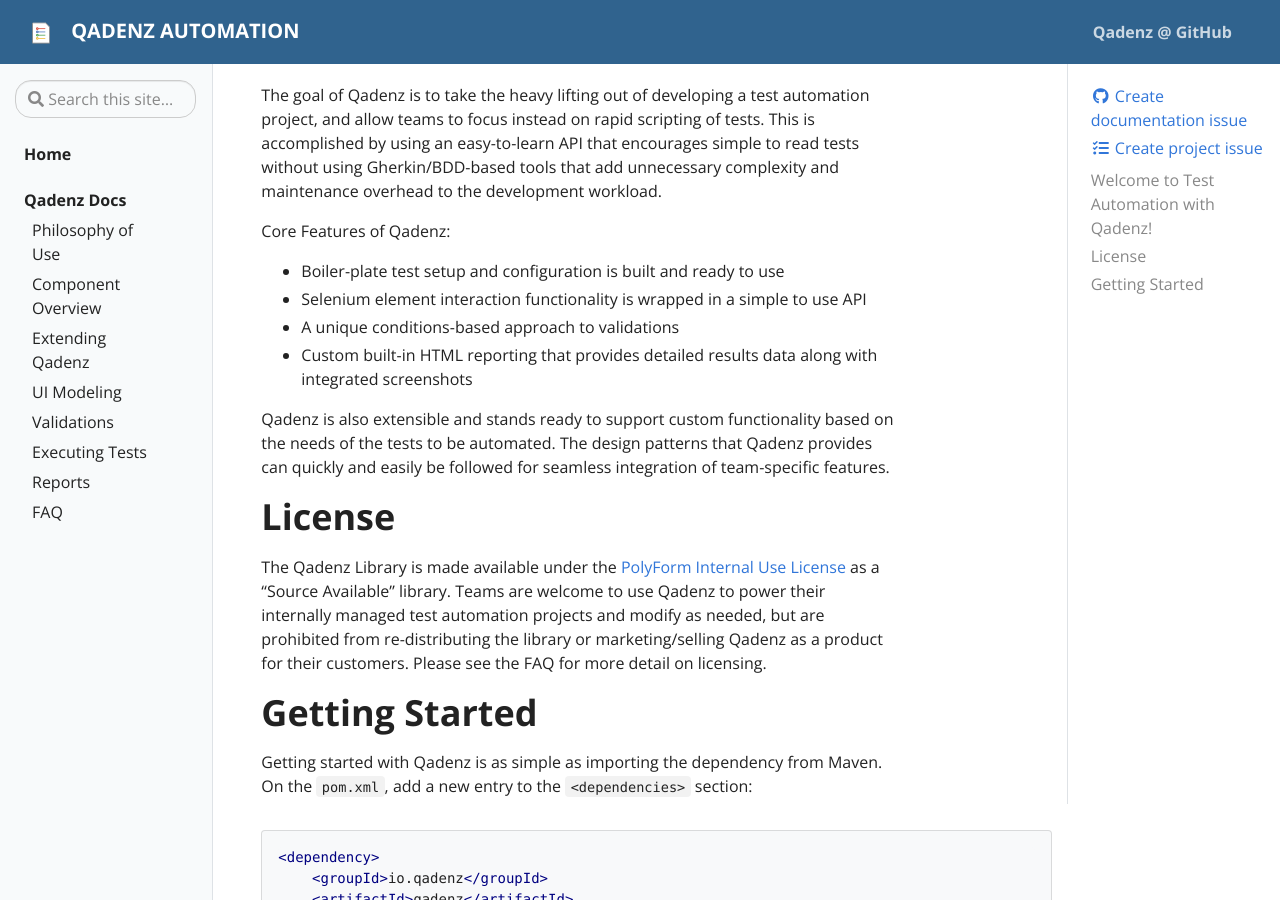
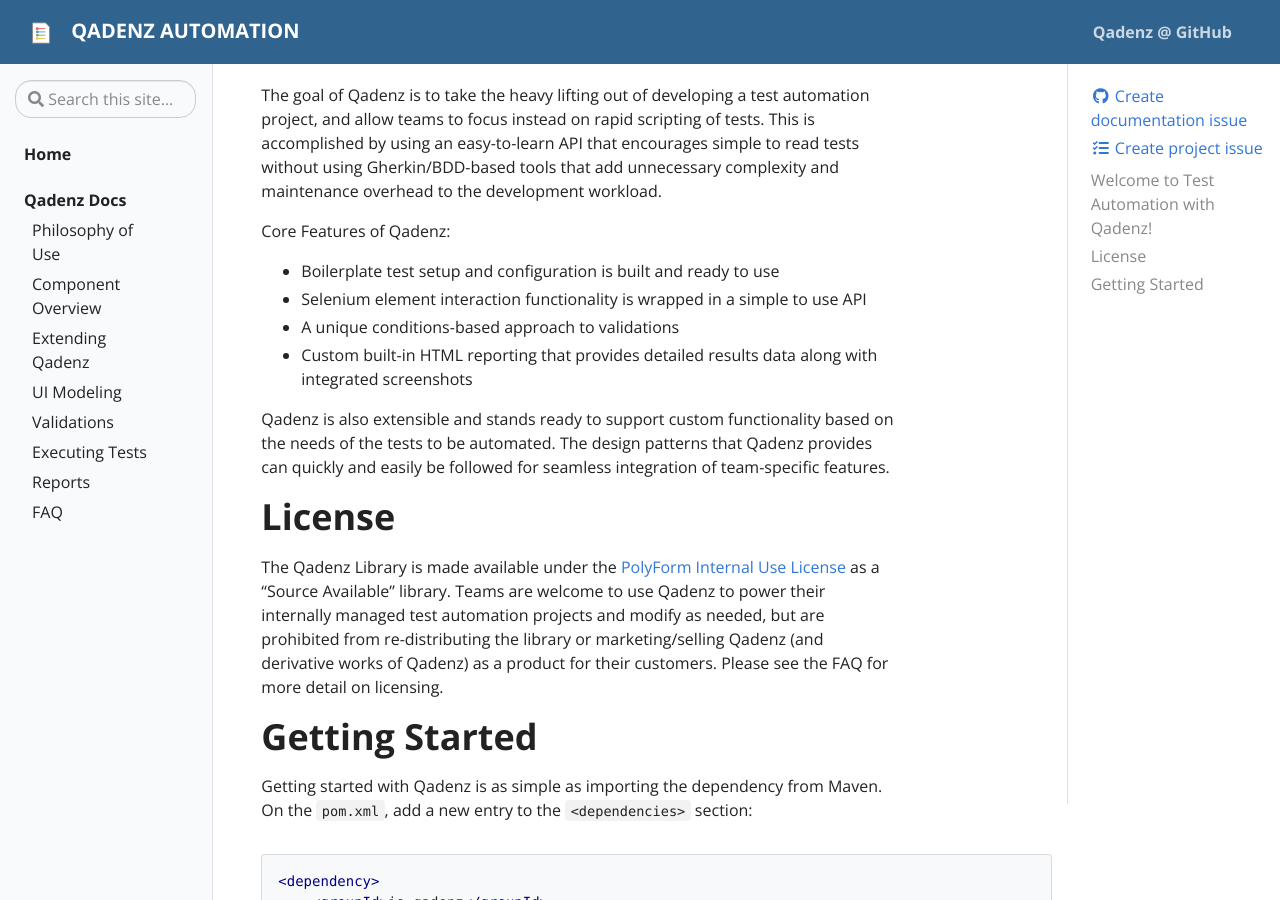
Before and after one commit to qadenz/qadenz.github.io, a Jekyll site: the page built from pages/index.md, in a window 1280 px wide and 900 px high, scrolled down 295 px. Built offline with Jekyll 4.4.1, drawn with Linux system fonts in a browser that asks for light colours.

Commit message:
Small updates to Index

```diff
--- a/pages/index.md
+++ b/pages/index.md
@@ -12,7 +12,7 @@ The goal of Qadenz is to take the heavy lifting out of developing a test automat
 
 Core Features of Qadenz:
 
-- Boiler-plate test setup and configuration is built and ready to use
+- Boilerplate test setup and configuration is built and ready to use
 - Selenium element interaction functionality is wrapped in a simple to use API
 - A unique conditions-based approach to validations
 - Custom built-in HTML reporting that provides detailed results data along with integrated screenshots
@@ -21,7 +21,7 @@ Qadenz is also extensible and stands ready to support custom functionality based
 
 # License
 
-The Qadenz Library is made available under the [PolyForm Internal Use License](https://polyformproject.org/licenses/internal-use/1.0.0/) as a "Source Available" library. Teams are welcome to use Qadenz to power their internally managed test automation projects and modify as needed, but are prohibited from re-distributing the library or marketing/selling Qadenz as a product for their customers. Please see the FAQ for more detail on licensing.
+The Qadenz Library is made available under the [PolyForm Internal Use License](https://polyformproject.org/licenses/internal-use/1.0.0/) as a "Source Available" library. Teams are welcome to use Qadenz to power their internally managed test automation projects and modify as needed, but are prohibited from re-distributing the library or marketing/selling Qadenz (and derivative works of Qadenz) as a product for their customers. Please see the FAQ for more detail on licensing.
 
 # Getting Started
 
```
